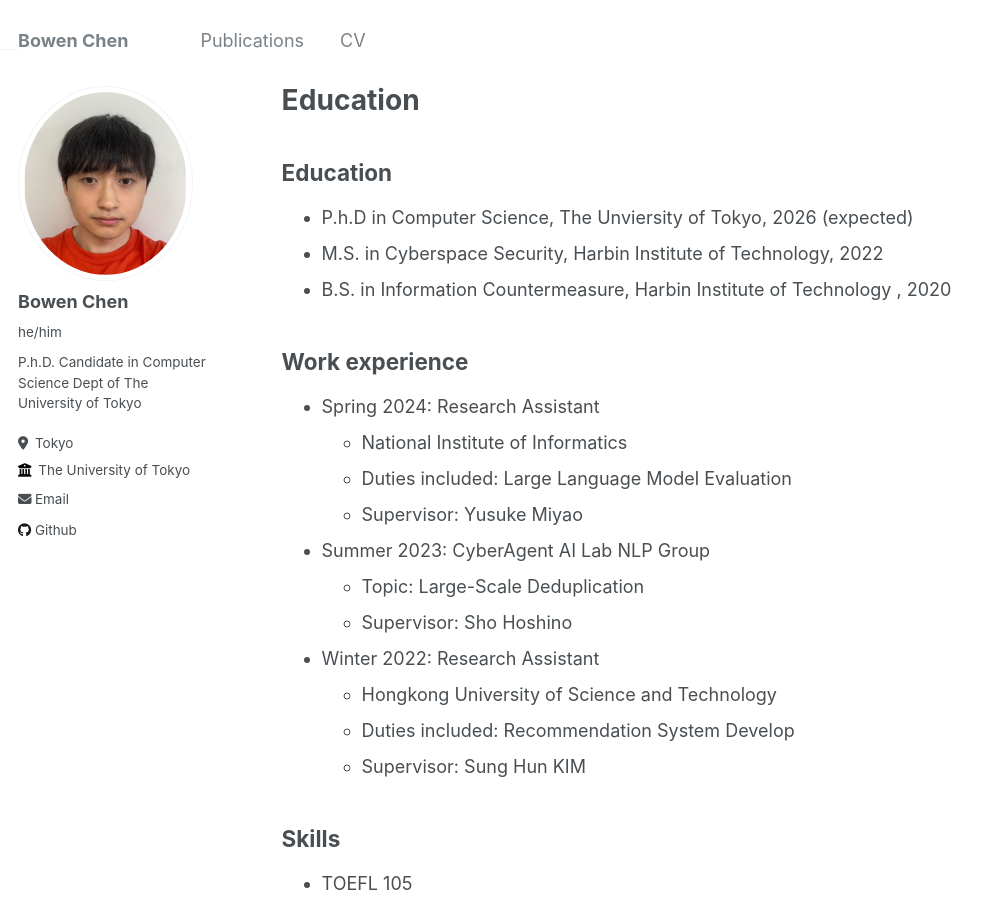
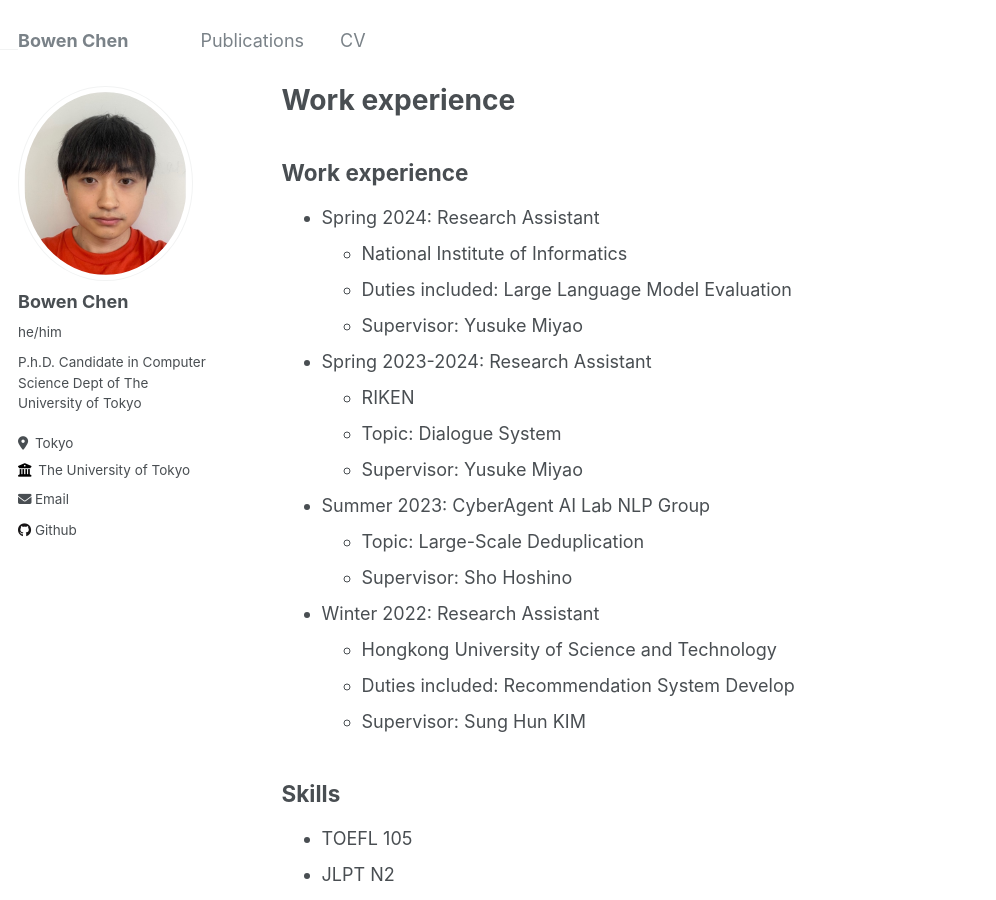
Before and after one commit to PosoSAgapo/PosoSAgapo.github.io, a Jekyll site: the page built from _pages/cv.md, in a window 1280 px wide and 900 px high. Shown: the whole window, without its empty margins (0-996 px from the left). Built offline with Jekyll 4.4.1, drawn with Linux system fonts in a browser that asks for light colours; our own code applies the rules of GitHub Pages for plain Markdown files.

```diff
--- a/_pages/cv.md
+++ b/_pages/cv.md
@@ -5,16 +5,16 @@
 redirect_from:
   - /resume
 ---
-## Education
-
-* P.h.D in Computer Science, The Unviersity of Tokyo, 2026 (expected)
-* M.S. in Cyberspace Security, Harbin Institute of Technology, 2022
-* B.S. in Information Countermeasure, Harbin Institute of Technology , 2020
 
 ## Work experience
 * Spring 2024: Research Assistant
   * National Institute of Informatics
   * Duties included: Large Language Model Evaluation
+  * Supervisor: Yusuke Miyao
+
+* Spring 2023-2024: Research Assistant
+  * RIKEN
+  * Topic: Dialogue System
   * Supervisor: Yusuke Miyao
 
 * Summer 2023: CyberAgent AI Lab NLP Group
```
